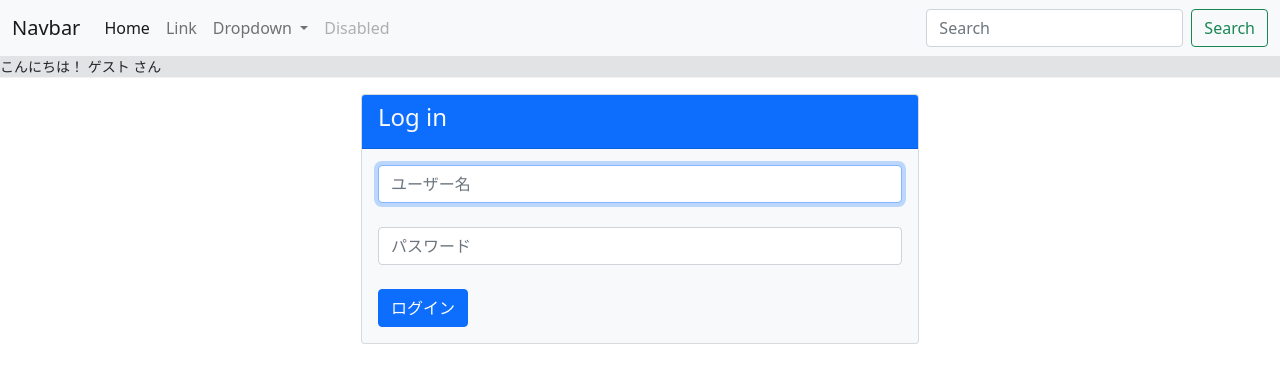
After one commit to stackcorn/schedule-sharing-app, a Django app: page /login/ in a window 1280 px wide. The commit adds this page. Shown: the top 383 px of the page. Run offline with Django 4.2, Linux system fonts and the light colour scheme.

Commit message:
Add Login Function

```diff
--- /dev/null
+++ b/account/forms.py
@@ -0,0 +1,17 @@
+from django import forms
+from django.contrib.auth.forms import AuthenticationForm
+from django.contrib.auth import get_user_model # ユーザーモデルを取得するため
+
+
+# ユーザーモデル取得
+User = get_user_model()
+
+
+'''ログイン用フォーム'''
+class LoginForm(AuthenticationForm):
+
+    def __init__(self, *args, **kwargs):
+        super().__init__(*args, **kwargs)
+        for field in self.fields.values():
+            field.widget.attrs['class'] = 'form-control'
+            field.widget.attrs['placeholder'] = field.label  # placeholderにフィールドのラベルを入れる
--- a/account/templates/account/base.html
+++ b/account/templates/account/base.html
@@ -54,6 +54,14 @@
     </div>
   </nav>
 
+  <div class="pl-4 small" style="background-color: #e2e3e5 ; border-bottom: solid 1px #f3f3f3;">
+    {% if not user.is_authenticated %}
+    こんにちは！ ゲスト さん
+    {% else %}
+    こんにちは！ {{ user.username }} さん
+    {% endif %}
+  </div>
+
   {% block content %}
   {% endblock content %}
 </body>
--- /dev/null
+++ b/account/templates/account/login.html
@@ -0,0 +1,28 @@
+{% extends 'account/base.html' %}
+
+<!-- コンテンツ -->
+{% block content %}
+<div class="container">
+  <div class="col-md-6 offset-md-3">
+    <div class="card mt-3 mb-3 bg-light">
+      <!-- カードヘッダー -->
+      <div class="card-header bg-primary text-light">
+        <h4>Log in</h4>
+      </div>
+      <!-- カードボディー -->
+      <div class="card-body">
+        <form action="" method="POST">{% csrf_token %}
+          {{ form.non_field_errors }}
+          {% for field in form %}
+          {{ field }}
+          {{ field.errors }}
+          <br>
+          {% endfor %}
+          <button type="submit" class="btn btn-primary">ログイン</button>
+          <input type="hidden" name="next" value="{{ next }}" />
+        </form>
+      </div>
+    </div>
+  </div>
+</div>
+{% endblock %}
--- a/account/urls.py
+++ b/account/urls.py
@@ -1,8 +1,9 @@
 from django.urls import path, include
-from .views import TopView
+from .views import Top, Login
 
 app_name ='account'
 
 urlpatterns = [
-    path('', TopView.as_view(), name='top'),
+    path('', Top.as_view(), name='top'),
+    path('login/', Login.as_view(), name='login'),
 ]
--- a/account/views.py
+++ b/account/views.py
@@ -1,4 +1,10 @@
 from django.views.generic import TemplateView
+from .forms import LoginForm
+from django.contrib.auth.views import LoginView
 
-class TopView(TemplateView):
+class Top(TemplateView):
     template_name = 'account/top.html'
+
+class Login(LoginView):
+    form_class = LoginForm
+    template_name = 'account/login.html'
--- a/config/settings.py
+++ b/config/settings.py
@@ -131,3 +131,7 @@ STATIC_URL = 'static/'
 # https://docs.djangoproject.com/en/4.1/ref/settings/#default-auto-field
 
 DEFAULT_AUTO_FIELD = 'django.db.models.BigAutoField'
+
+# Add
+LOGIN_URL = 'account:login' # ログインのURLの設定
+LOGIN_REDIRECT_URL = 'todo:list' #ログインが完了した後に遷移するURL
```
